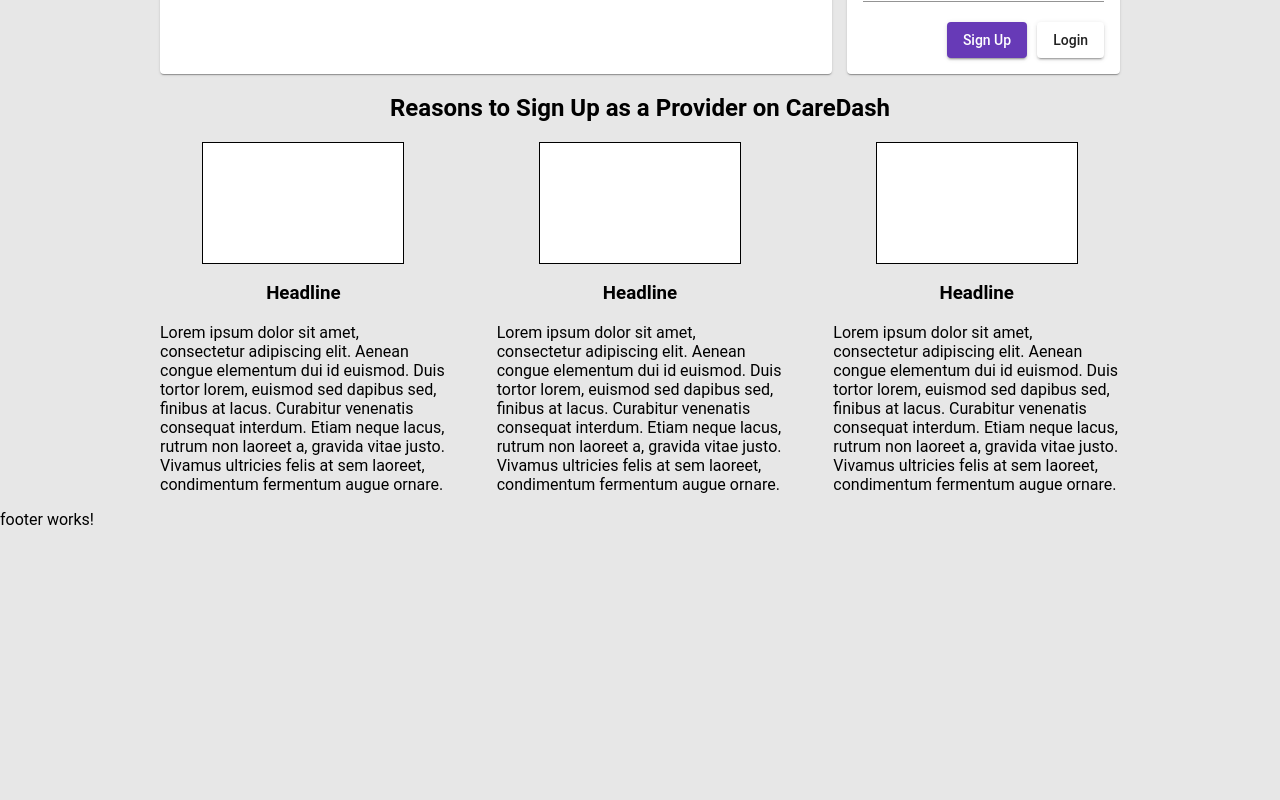
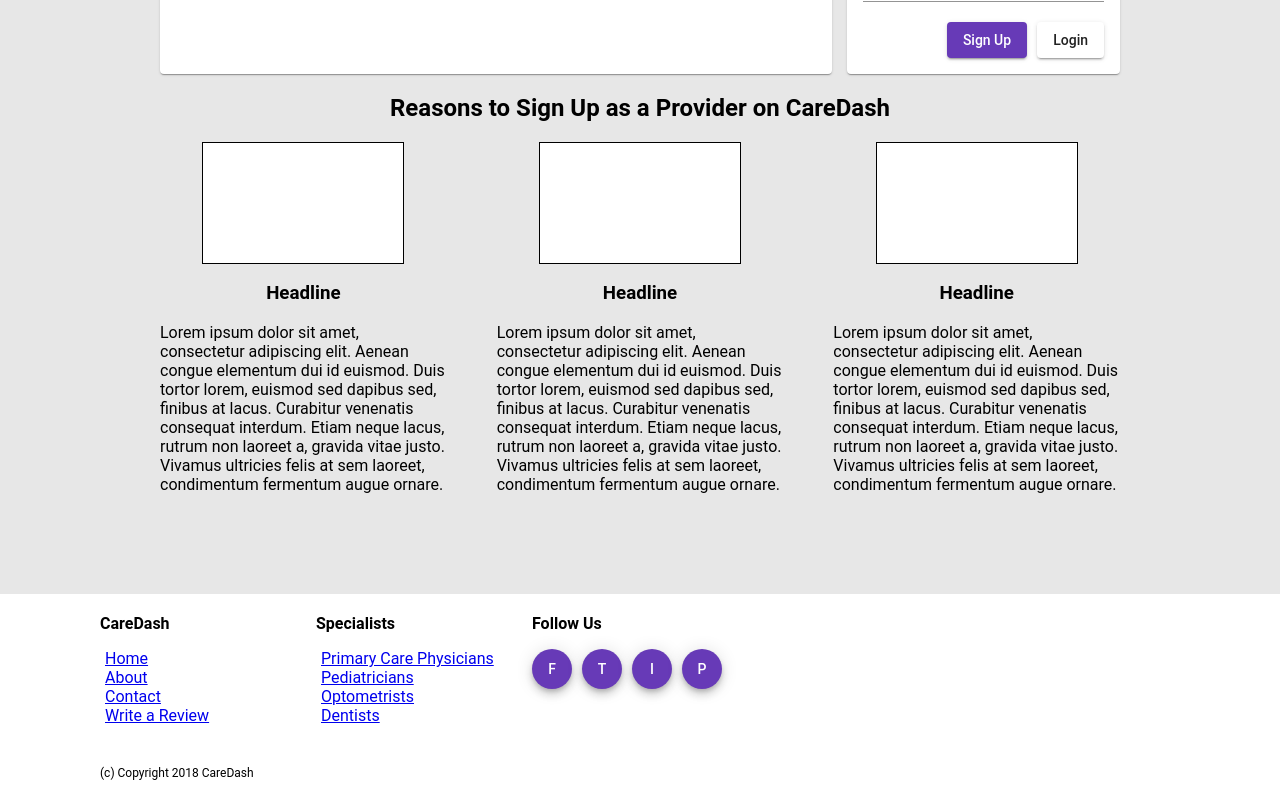
Before and after one commit to lisatd/CareDashInterface, an Angular app: page / in a window 1280 px wide. Shown: the part 507-1307 px from the top of the page. Before the commit the page ends 1052 px from the top, so only its background shows below. Built offline with nearby package versions, Linux system fonts and the light colour scheme; a small style sheet from the web is missing.

Commit message:
finish footer UI components

```diff
--- a/src/app/components/footer/footer.component.css
+++ b/src/app/components/footer/footer.component.css
@@ -0,0 +1,15 @@
+#footer {
+    margin-top: 100px;
+    padding: 20px 100px;
+    background-color: #fff;
+}
+
+#footer ul {
+    list-style-type: none;
+    margin-left: -35px;
+}
+
+.copyright {
+    margin-top: 25px;
+    font-size: 12px;
+}
--- a/src/app/components/footer/footer.component.html
+++ b/src/app/components/footer/footer.component.html
@@ -1,3 +1,55 @@
-<p>
-  footer works!
-</p>
+<div id="footer">
+
+  <div fxLayout="row">
+
+    <div fxFlex="20">
+      <strong>CareDash</strong>
+      <ul>
+        <li>
+          <a href="#">Home</a>
+        </li>
+        <li>
+          <a href="#">About</a>
+        </li>
+        <li>
+          <a href="#">Contact</a></li>
+        <li>
+          <a href="#">Write a Review</a>
+        </li>
+      </ul>
+    </div>
+
+    <div fxFlex="20">
+      <strong>Specialists</strong>
+      <ul>
+        <li>
+          <a href="#">Primary Care Physicians</a>
+        </li>
+        <li>
+          <a href="#">Pediatricians</a>
+        </li>
+        <li>
+          <a href="#">Optometrists</a>
+        </li>
+        <li>
+          <a href="#">Dentists</a>
+        </li>
+      </ul>
+    </div>
+
+    <div fxFlex>
+      <strong>Follow Us</strong>
+      <div fxLayoutGap="10px" style="padding-top: 1em;">
+        <button mat-mini-fab color="primary">F</button>
+        <button mat-mini-fab color="primary">T</button>
+        <button mat-mini-fab color="primary">I</button>
+        <button mat-mini-fab color="primary">P</button>
+      </div>
+    </div>
+
+  </div>
+
+  <div class="copyright">
+    (c) Copyright 2018 CareDash
+  </div>
+</div>
--- a/src/app/components/navbar/navbar.component.css
+++ b/src/app/components/navbar/navbar.component.css
@@ -3,5 +3,6 @@
 }
 
 .logo {
-    margin-right: 15px;
+    width: 150px;
+    text-align: center;
 }
```
